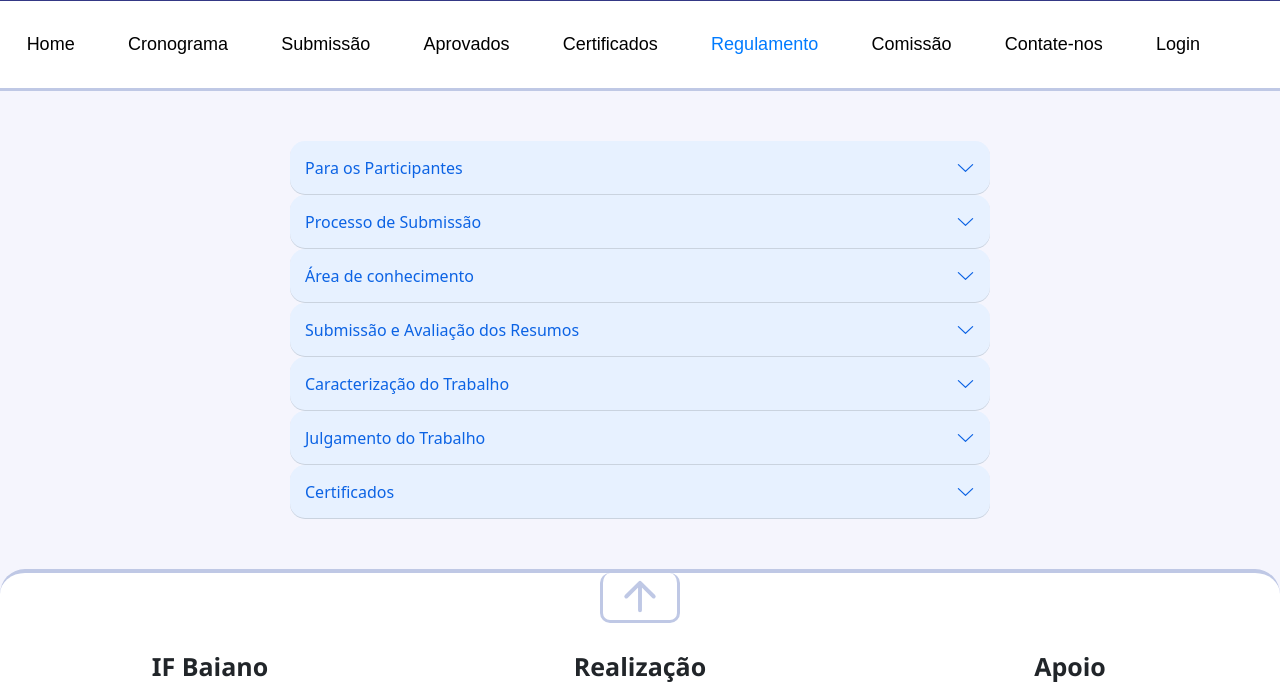
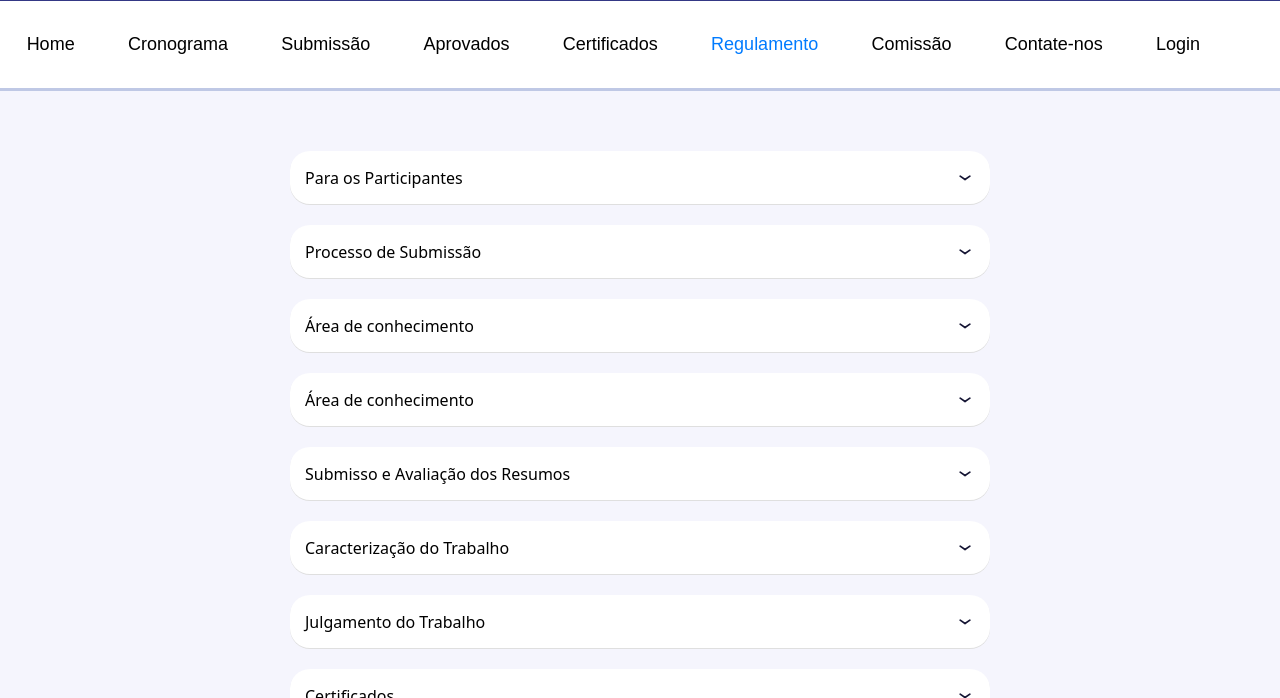
Before and after one commit to JH0nnYGb/FECITEC_GIT, a Django app: page //regulamento in a window 1280 px wide. Shown: the part 199-897 px from the top of the page. Run offline with Django 5.2, Linux system fonts and the light colour scheme.

Commit message:
Correcao Estilo dio Regulamento

```diff
--- /dev/null
+++ b/fecitec/static/Css/Midias/Tablet/regulamento-tablet.css
@@ -0,0 +1,6 @@
+@media (min-width: 577px) and (max-width: 885px) {
+    .accordion-button:not(.collapsed) {
+        position: static;
+    }
+
+}
--- a/fecitec/static/Css/login.css
+++ b/fecitec/static/Css/login.css
@@ -83,6 +83,7 @@
 
 /* Estilo do botão principal do dropdown */
 .dropdown-toggle {
+  font-weight: 600;
   width: 100%;
   padding: 10px;
   font-size: 16px;
--- a/fecitec/static/Css/regulamento.css
+++ b/fecitec/static/Css/regulamento.css
@@ -1,27 +1,17 @@
-/* main{
-    display:flex;
-    justify-content: center;
-    align-items: center;
-} */
-
-
 .accordion-container {
     display:flex;
     justify-content: center;
     align-items: center;
     flex-direction: column;
-    height: auto;
+    height:auto;
     max-width: 700px;
     margin-inline: auto;
     margin-top: 50px;
     margin-bottom: 50px ;
 }
 
-.accordion-item {
-    margin-bottom: 10px;
-}
-
 .sanfona-item{
+    margin: 10px;
     width:100%;
 }
 
@@ -41,9 +31,15 @@
     cursor: pointer;
 }
 
+
 .accordion-button:not(.collapsed)::after {
     transform: rotate(0deg);
     transition: transform 0.6s;
+    background-image: url("http://localhost:8000/static/images/icone-seta-para-baixo.svg");
+    background-size: 20px 20px; /* Defina a largura e altura desejadas */
+    width: 20px; /* Largura desejada */
+    height: 20px; /* Altura desejada */
+    display: inline-block;
 }
 
 .accordion-button.active:after {
@@ -53,12 +49,13 @@
 
 
 .accordion-content {
+
     position: sticky;
     z-index: 999;
     max-height: 0;
     overflow: hidden;
-    background-color: red;
-    color: #ffffff;
+    background-color: #E6E6E6;
+    color: #000;
     padding: 0 15px;
     transition: max-height 0.3s ease;
     border-radius: 0 0 15px 15px;
@@ -70,9 +67,9 @@
 
 
 .accordion-button:not(.collapsed) {
-    position: sticky;
-    z-index: 1000;
-    color: #0c63e4;
-    background-color: #e7f1ff;
+    border-radius: 20px;
+    position: static;
+    color: #000000;
+    background-color: #ffff;
     box-shadow: inset 0 -1px 0 rgba(0, 0, 0, .125);
 }
--- a/fecitec/templates/regulamento.html
+++ b/fecitec/templates/regulamento.html
@@ -2,53 +2,81 @@
 {% load static %}
 
 {%block style%}
-<link rel="stylesheet" href="{% static 'Css/regulamento.css'%}">
+<link rel="stylesheet" href="{% static 'Css/regulamento.css' %}">
+<link rel="stylesheet" href="{% static 'Css/Midias/Tablet/regulamento-tablet.css' %}">
 {% endblock style%}
 
 {% block title %}Home{% endblock %}
 
 {% block content %}
 <!-- o nome da classe sanfona item foi colocado assim para evidar conflidos com classes do bootstrap  -->
-<div class="accordion-container">
+<section class="accordion-container">
+
     <div class="sanfona-item">
         <button class="accordion-button">Para os Participantes</button>
         <div class="accordion-content">
-          <p>Conteúdo relacionado a Para os Participantes.</p>
+            <p>
+              1.1 - Podem participar na IX FECITEC-BONFIM, alunos que estão devidamente matriculados no ensino fundamental, médio ou técnico das redes municipal, estadual, federal ou particular do município de Senhor do Bonfim e de outras regiões do Brasil. <br>
+              1.2 - Cada equipe deverá ser composta por pelo menos um professor responsável (orientador) e um aluno. O trabalho submetido para exposição na IX FECITEC-BONFIM deverá apresentar no máximo quatro alunos.<br>
+              1.3 – Cada grupo poderá ter alunos de diferentes séries e escolas e deve ser acompanhado por um ou mais professores.<br>
+              1.4 - Um professor de uma mesma escola poderá orientar e concorrer com número ilimitado de trabalhos. No entanto, o aluno de uma mesma instituição não poderá concorrer como apresentador em mais de um trabalho, ou seja, pode ter mais trabalhos, mas só deve apresentar um.<br>
+              1.5 – Caberá ao professor orientador escolher um aluno para ser o responsável pela apresentação do trabalho.<br>
+              1.6 – Discentes de nível superior podem atuar como orientadores de alunos matriculados no ensino fundamental, médio ou técnico das redes municipal, estadual, federal ou particular do município de Senhor do Bonfim e de outras regiões do Brasil.<br>
+            </p>
         </div>
     </div>
+
     <div class="sanfona-item">
         <button class="accordion-button">Processo de Submissão</button>
         <div class="accordion-content">
             <p>Conteúdo relacionado a Processo de Submissão.</p>
         </div>
     </div>
+
     <div class="sanfona-item">
         <button class="accordion-button">Área de conhecimento</button>
         <div class="accordion-content">
             <p>Conteúdo relacionado a Área de conhecimento.</p>
         </div>
     </div>
+
     <div class="sanfona-item">
-    <button class="accordion-button">Submissão e Avaliação dos Resumos </button>
+      <button class="accordion-button">Área de conhecimento</button>
       <div class="accordion-content">
           <p>Conteúdo relacionado a Área de conhecimento.</p>
       </div>
+    </div>
+
     <div class="sanfona-item">
-    <button class="accordion-button">Caracterização do Trabalho </button>
+      <button class="accordion-button">Submisso e Avaliação dos Resumos </button>
       <div class="accordion-content">
           <p>Conteúdo relacionado a Área de conhecimento.</p>
       </div>
+    </div>
+
     <div class="sanfona-item">
-    <button class="accordion-button">Julgamento do Trabalho </button>
+      <button class="accordion-button">Caracterização do Trabalho</button>
       <div class="accordion-content">
           <p>Conteúdo relacionado a Área de conhecimento.</p>
       </div>
+    </div>
+
+    <div class="sanfona-item">
+      <button class="accordion-button">Julgamento do Trabalho</button>
+      <div class="accordion-content">
+          <p>Conteúdo relacionado a Área de conhecimento.</p>
+      </div>
+    </div>
+
     <div class="sanfona-item">
       <button class="accordion-button">Certificados</button>
       <div class="accordion-content">
           <p>Conteúdo relacionado a Área de conhecimento.</p>
       </div>
     </div>
+
+
+</section>
   <!-- Adicione mais itens de acordeão aqui -->
 </div>
 
```
Lines whose indentation alone changed are shown as unchanged.
